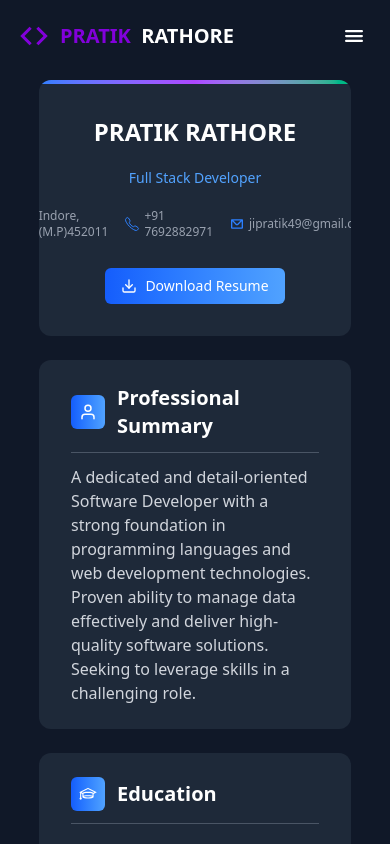
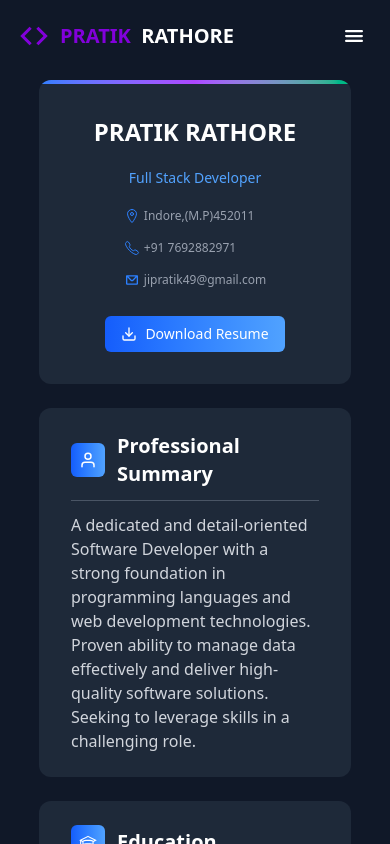
Before and after one commit to Pratikrathore49/PortFolio-Pratik, a React (Vite) app: page /resume in a window 390 px wide. Shown: the top 844 px of the page. Built offline with nearby package versions, Linux system fonts and the light colour scheme.

Commit message:
fix: Adjust layout of contact details section for better responsiveness

```diff
--- a/src/pages/Resume.jsx
+++ b/src/pages/Resume.jsx
@@ -68,7 +68,7 @@
             Pratik Rathore
           </h1>
           <p className="capitalize text-blue-400 text-sm">full stack Developer</p>
-          <div className="flex gap-4 text-xs">
+          <div className="flex flex-col sm:flex-row gap-4 text-xs ">
             {contactDetails.map((item) => (
               <div className="flex items-center gap-1  ">
                 <p className="text-blue-500 text-base ">{item.icon}</p>
```
